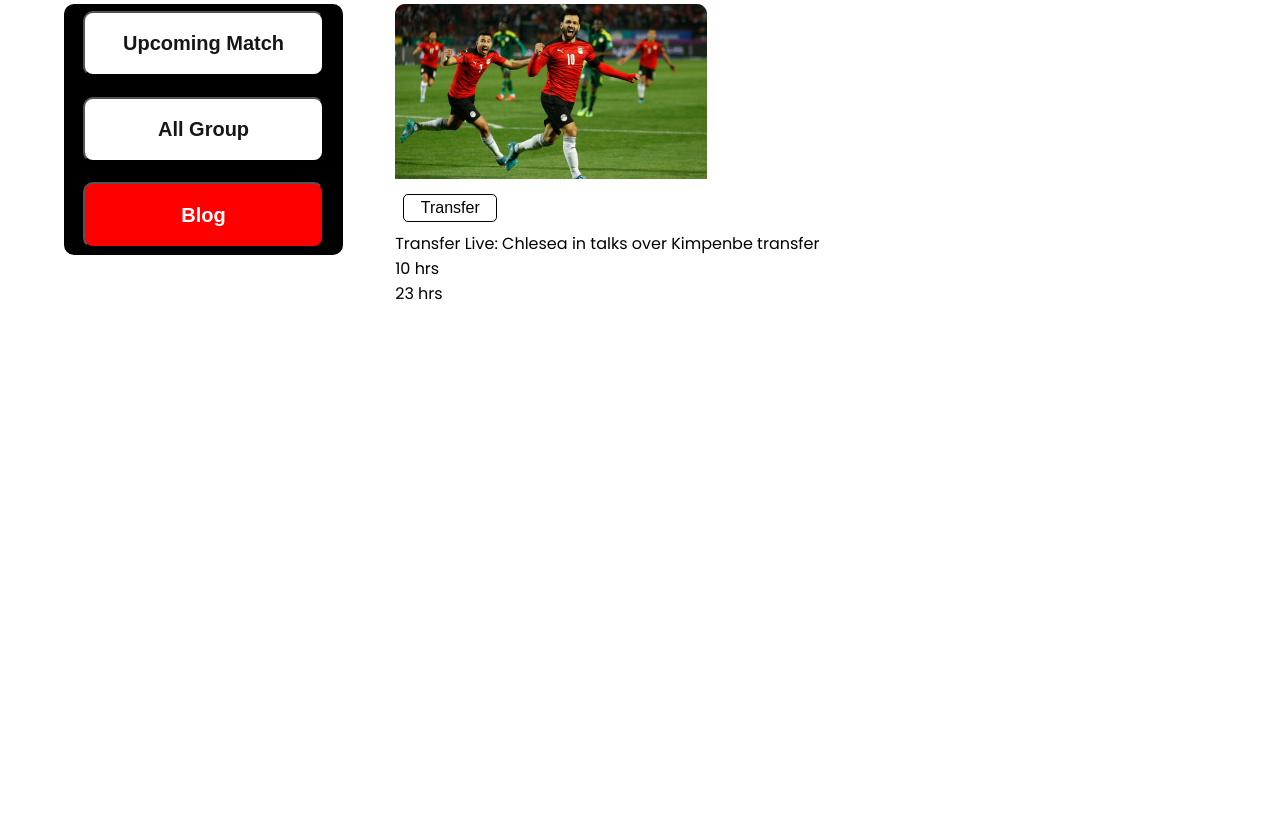
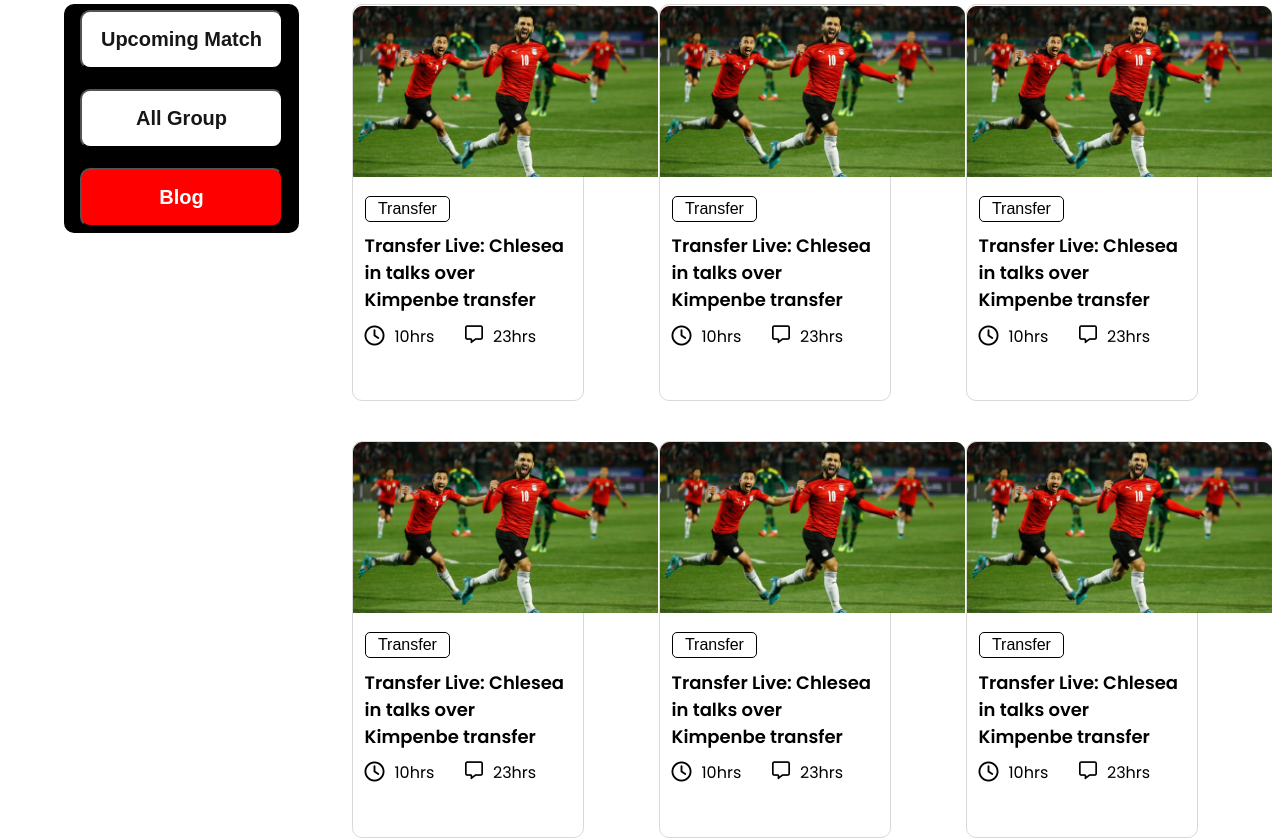
Before and after one commit to mehedihasananik/World-Cup, a plain HTML site: page index.html in a window 1280 px wide. Shown: the part 693-1531 px from the top of the page. Before the commit the page ends 1024 px from the top, so only its background shows below. Drawn offline with Linux system fonts and the light colour scheme.

Commit message:
cards completed

```diff
--- a/index.html
+++ b/index.html
@@ -64,10 +64,141 @@
           </div>
           <div class="card_contents">
             <button class="transfer_button">Transfer</button>
-            <p>Transfer Live: Chlesea in talks over Kimpenbe transfer</p>
-            <div>
-              <p>10 hrs</p>
-              <p>23 hrs</p>
+            <p class="text">
+              Transfer Live: Chlesea in talks over Kimpenbe transfer
+            </p>
+            <div class="practice_hrs">
+              <span
+                ><i style="font-size: 20px; padding-top: 2px"" class="fa-regular fa-clock"></i>
+                <p>10hrs</p></span
+              >
+              <span>
+                <i
+                  style="font-size: 18px; padding-top: 2px"
+                  class="fa-regular fa-message"
+                ></i>
+                <p>23hrs</p></span
+              >
+            </div>
+          </div>
+        </div>
+        <div class="card">
+          <div class="card_image">
+            <img src="/images/Rectangle 3.png" alt="" />
+          </div>
+          <div class="card_contents">
+            <button class="transfer_button">Transfer</button>
+            <p class="text">
+              Transfer Live: Chlesea in talks over Kimpenbe transfer
+            </p>
+            <div class="practice_hrs">
+              <span
+                ><i style="font-size: 20px; padding-top: 2px"" class="fa-regular fa-clock"></i>
+                <p>10hrs</p></span
+              >
+              <span>
+                <i
+                  style="font-size: 18px; padding-top: 2px"
+                  class="fa-regular fa-message"
+                ></i>
+                <p>23hrs</p></span
+              >
+            </div>
+          </div>
+        </div>
+        <div class="card">
+          <div class="card_image">
+            <img src="/images/Rectangle 3.png" alt="" />
+          </div>
+          <div class="card_contents">
+            <button class="transfer_button">Transfer</button>
+            <p class="text">
+              Transfer Live: Chlesea in talks over Kimpenbe transfer
+            </p>
+            <div class="practice_hrs">
+              <span
+                ><i style="font-size: 20px; padding-top: 2px"" class="fa-regular fa-clock"></i>
+                <p>10hrs</p></span
+              >
+              <span>
+                <i
+                  style="font-size: 18px; padding-top: 2px"
+                  class="fa-regular fa-message"
+                ></i>
+                <p>23hrs</p></span
+              >
+            </div>
+          </div>
+        </div>
+        <div class="card">
+          <div class="card_image">
+            <img src="/images/Rectangle 3.png" alt="" />
+          </div>
+          <div class="card_contents">
+            <button class="transfer_button">Transfer</button>
+            <p class="text">
+              Transfer Live: Chlesea in talks over Kimpenbe transfer
+            </p>
+            <div class="practice_hrs">
+              <span
+                ><i style="font-size: 20px; padding-top: 2px"" class="fa-regular fa-clock"></i>
+                <p>10hrs</p></span
+              >
+              <span>
+                <i
+                  style="font-size: 18px; padding-top: 2px"
+                  class="fa-regular fa-message"
+                ></i>
+                <p>23hrs</p></span
+              >
+            </div>
+          </div>
+        </div>
+        <div class="card">
+          <div class="card_image">
+            <img src="/images/Rectangle 3.png" alt="" />
+          </div>
+          <div class="card_contents">
+            <button class="transfer_button">Transfer</button>
+            <p class="text">
+              Transfer Live: Chlesea in talks over Kimpenbe transfer
+            </p>
+            <div class="practice_hrs">
+              <span
+                ><i style="font-size: 20px; padding-top: 2px"" class="fa-regular fa-clock"></i>
+                <p>10hrs</p></span
+              >
+              <span>
+                <i
+                  style="font-size: 18px; padding-top: 2px"
+                  class="fa-regular fa-message"
+                ></i>
+                <p>23hrs</p></span
+              >
+            </div>
+          </div>
+        </div>
+        <div class="card">
+          <div class="card_image">
+            <img src="/images/Rectangle 3.png" alt="" />
+          </div>
+          <div class="card_contents">
+            <button class="transfer_button">Transfer</button>
+            <p class="text">
+              Transfer Live: Chlesea in talks over Kimpenbe transfer
+            </p>
+            <div class="practice_hrs">
+              <span
+                ><i style="font-size: 20px; padding-top: 2px"" class="fa-regular fa-clock"></i>
+                <p>10hrs</p></span
+              >
+              <span>
+                <i
+                  style="font-size: 18px; padding-top: 2px"
+                  class="fa-regular fa-message"
+                ></i>
+                <p>23hrs</p></span
+              >
             </div>
           </div>
         </div>
--- a/style.css
+++ b/style.css
@@ -58,12 +58,15 @@ body {
   background: #2f68dc;
 }
 /* banner section ends*/
+
 /* sports news starts */
 .sports_news {
   display: flex;
   gap: 5%;
 }
-
+.card_contents {
+  padding: 5% 5%;
+}
 .matches_area {
   display: flex;
   flex-direction: column;
@@ -90,18 +93,45 @@ body {
 }
 .sportnews_right {
   width: 75%;
+  display: grid;
+  grid-template-columns: repeat(3, 1fr);
+  grid-row-gap: 5%;
+}
+.card {
+  width: 75%;
+  border: 1px solid #d9d9d9;
+  border-radius: 10px;
+  padding: 0px 0 40px 0px;
 }
 .card_image img {
-  width: 312px;
-  height: 175px;
+  width: 305px;
+  height: 172px;
+  object-fit: contain;
 }
 .transfer_button {
   font-size: 16px;
   border: 1px solid #000;
   border-radius: 5px;
   background: #fff;
-  padding: 0.5% 2%;
-  margin: 1% 1%;
+  padding: 1.5% 6%;
+}
+.text {
+  font-weight: 600;
+  font-size: 18px;
+  margin: 5% 0;
+}
+.practice_hrs {
+  display: flex;
+  jutify-content: space-between;
+}
+.practice_hrs span {
+  display: flex;
+  margin-right: 10%;
+}
+.practice_hrs span > p {
+  font-weight: 400;
+  font-size: 16px;
+  margin: 0 10px;
 }
 
 /* sports news ends */
```
